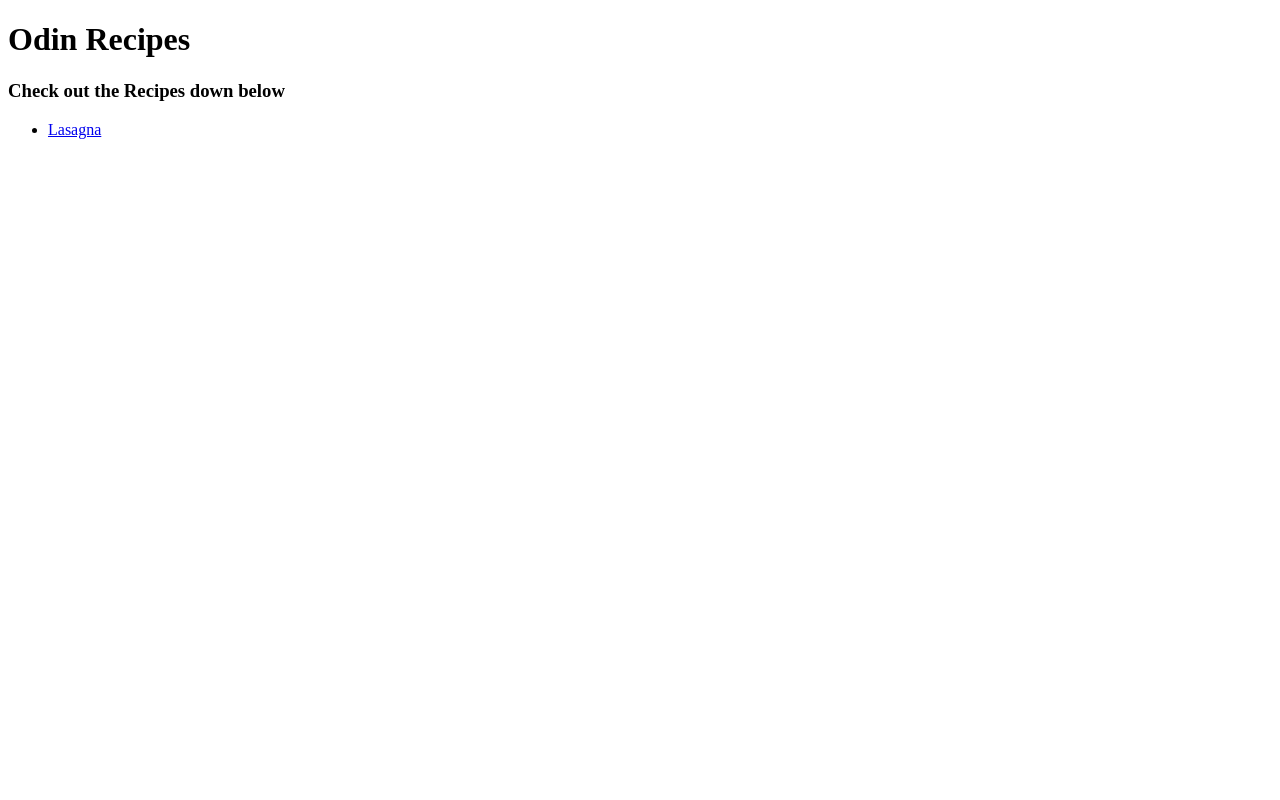
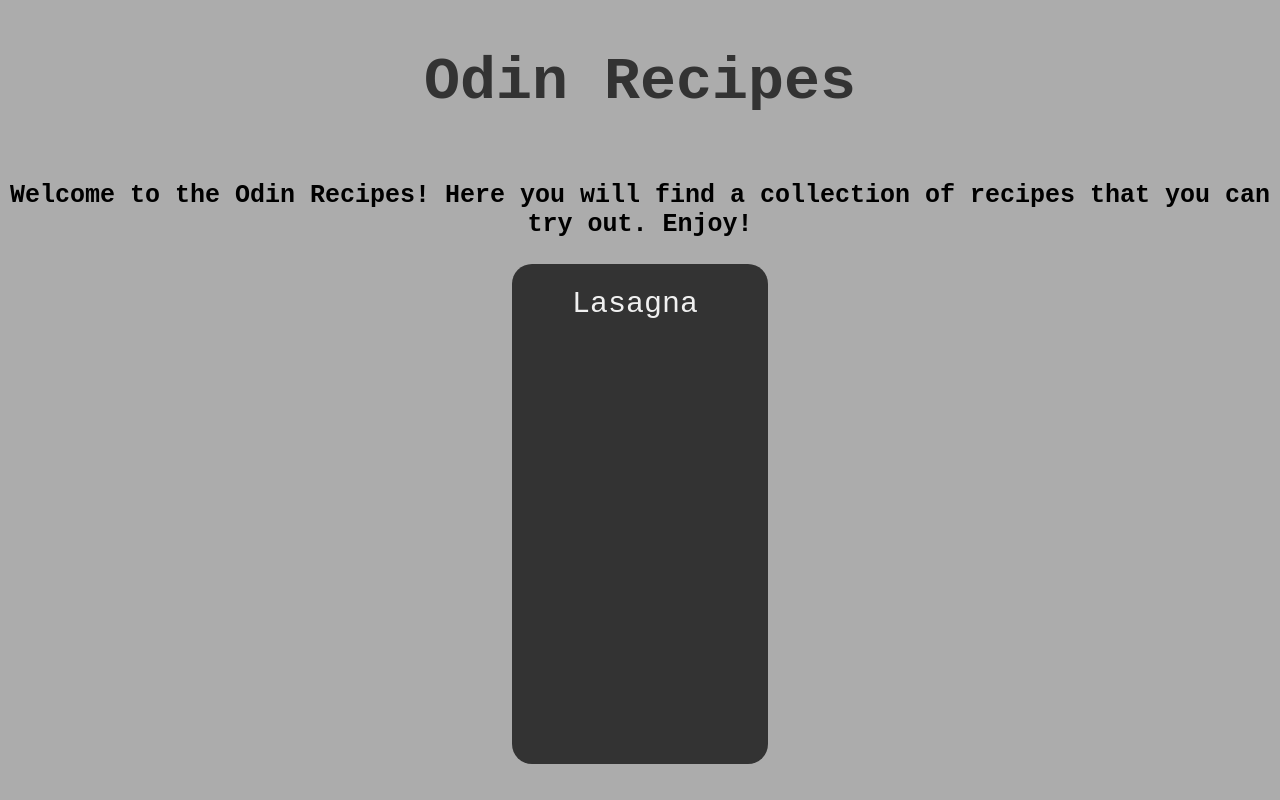
Before and after one commit to Meshal6299/odin-recipes, a plain HTML site: page index.html in a window 1280 px wide. Drawn offline with Linux system fonts and the light colour scheme.

Commit message:
maybe final touch to this project

```diff
--- a/index.html
+++ b/index.html
@@ -5,12 +5,15 @@
     <meta name="viewport" content="width=device-width, initial-scale=1.0">
     <title>Recipes</title>
     <link rel="stylesheet" href="style.css">
+    <link rel="shortcut icon" href="./img/recipes-svgrepo-com.svg" type="image/x-icon">
 </head>
 <body>
     <h1>Odin Recipes</h1>
-    <h3>Check out the Recipes down below</h3>
-    <ul>
-        <li><a href="recipes/lasagna.html">Lasagna</a></li>
-    </ul>
+    <h3>Welcome to the Odin Recipes! Here you will find a collection of recipes that you can try out. Enjoy!</h3>
+    <div>
+        <ul>
+            <li><a href="recipes/lasagna.html">Lasagna</a></li>
+        </ul>
+    </div>
 </body>
 </html>
--- a/style.css
+++ b/style.css
@@ -0,0 +1,40 @@
+body{
+    background-color: #acacac;
+    font-family: monospace;
+    margin: 10;
+    padding: 0;
+    text-align: center;
+    display: flex;
+    flex-direction: column;
+    align-items: center;
+}
+h1{
+    text-align: center;
+    color: #333;
+    font-size: 60px;
+}
+h3{
+    font-size: 25px;
+}
+a{
+    font-size: 30px;
+    list-style-type: none;
+    color: #f0f0f0;
+    text-decoration: none;
+}
+a:hover{
+    color: #f0f0f0;
+    text-decoration: underline;
+}
+li{
+    list-style: none;
+    padding-top: 10px;
+    padding-right: 50px;
+}
+div{
+    background: #333;
+    color: #333;
+    width: 20vw;
+    border-radius: 20px;
+    height: 500px;
+}
```
Also changed, not shown: recipes/lasagna.html (+1 -1 lines), img/lasagna-svgrepo-com (1).svg (deleted), img/lasagna-svgrepo-com.svg (added), img/recipes-svgrepo-com.svg (added).
